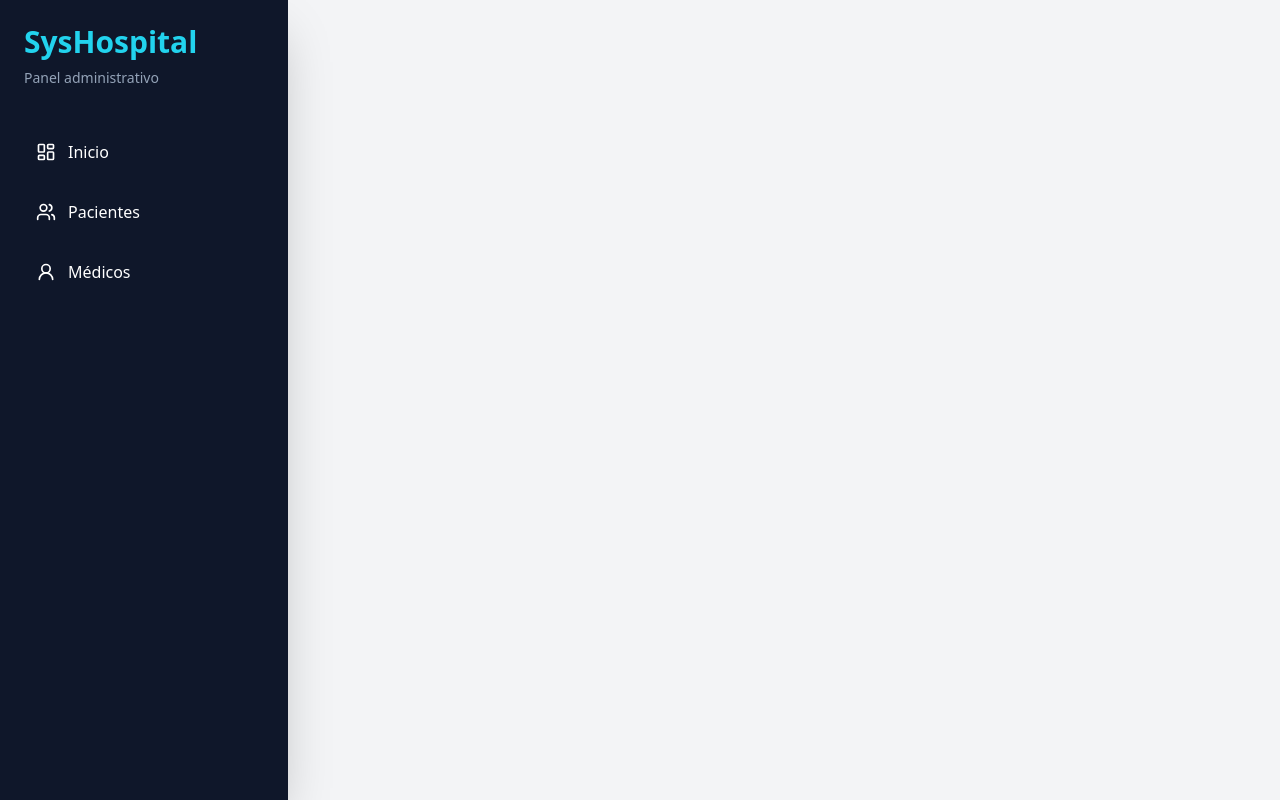
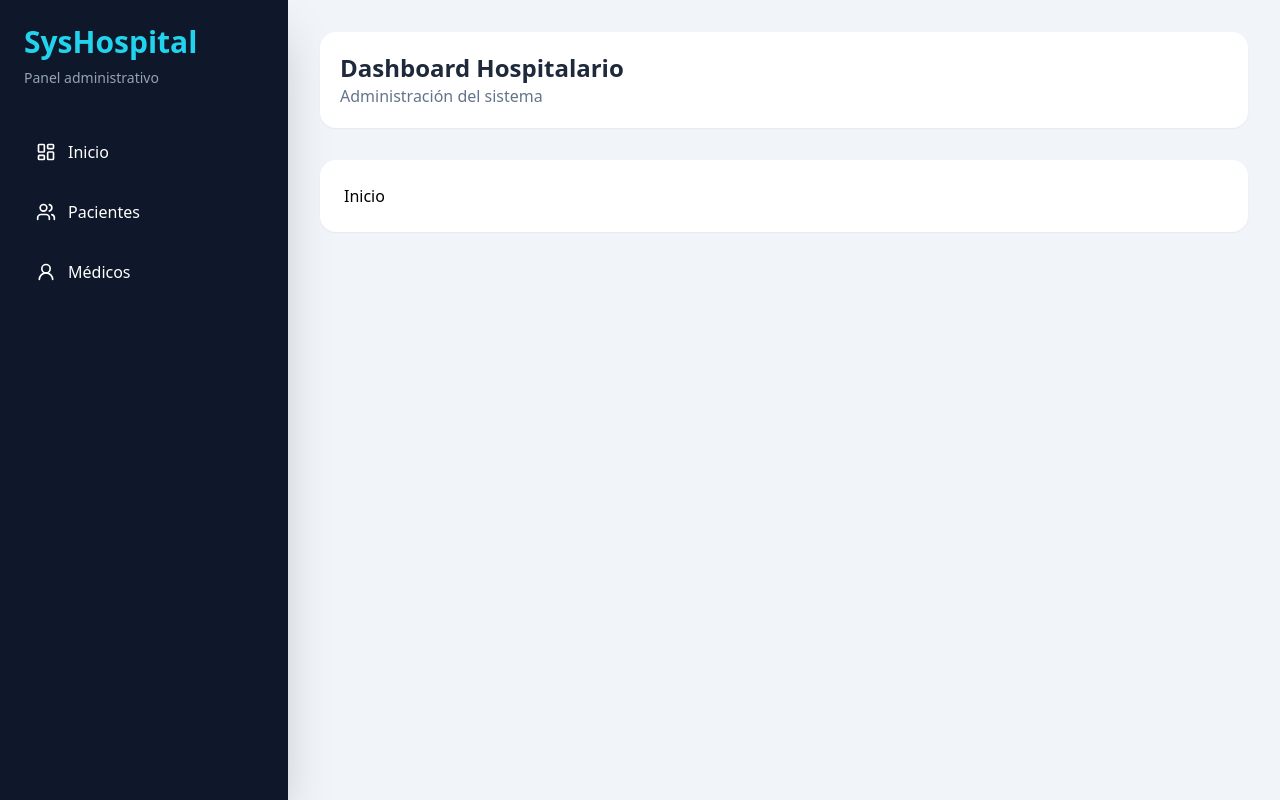
Before and after one commit to Spinomk1/React_Marin, a React (Create React App) app: page / in a window 1280 px wide. Built offline with nearby package versions, Linux system fonts and the light colour scheme.

Commit message:
Agregado Topbar y ventana de vista de rutas

```diff
--- a/src/App.js
+++ b/src/App.js
@@ -1,14 +1,14 @@
 import { Link, Route, Routes } from "react-router";
 import { Users, UserRound, LayoutDashboard } from "lucide-react";
 
-import Pacientes from "./pages/Pacientes.js";
+import Pacientes from "./pages/Pacientes";
 import Medicos from "./pages/Medicos";
 
 function App() {
     return (
-        <div className="flex min-h-screen bg-gray-100 font-sans">
+        <div className="flex min-h-screen bg-slate-100 font-sans">
 
-            {/* Sidebar*/}
+            {/* Sidebar */}
             <aside className="w-72 bg-slate-900 text-white p-6 flex flex-col shadow-2xl">
                 <div className="mb-10">
                     <h1 className="text-3xl font-bold text-cyan-400">
@@ -46,13 +46,37 @@ function App() {
                 </nav>
             </aside>
 
-            <main className="flex 1 p-10">
-                <Routes>
-                    <Route path="/"></Route>
-                    <Route path="/pacientes" element={<Pacientes />} />
-                    <Route path="/medicos" element={<Medicos />}></Route>
-                    <Route path="*" element={<h1 className="text-red-500">ruta no encontrada</h1>}></Route>
-                </Routes>
+            {/* Main */}
+            <main className="flex-1 p-8">
+
+                {/* Topbar */}
+                <header className="bg-white rounded-2xl shadow-sm p-5 mb-8 flex justify-between items-center">
+                    <div>
+                        <h2 className="text-2xl font-bold text-slate-800">
+                            Dashboard Hospitalario
+                        </h2>
+                        <p className="text-slate-500">
+                            Administración del sistema
+                        </p>
+                    </div>
+                </header>
+
+                {/* Routes */}
+                <div className="bg-white rounded-2xl shadow-sm p-6">
+                    <Routes>
+                        <Route path="/" element={<h1>Inicio</h1>}/>
+                        <Route path="/pacientes" element={<Pacientes/>}/>
+                        <Route path="/medicos" element={<Medicos/>}/>
+                        <Route
+                            path="*"
+                            element={
+                                <h1 className="text-red-500">
+                                    Ruta no encontrada
+                                </h1>
+                            }
+                        />
+                    </Routes>
+                </div>
             </main>
 
         </div>
```
